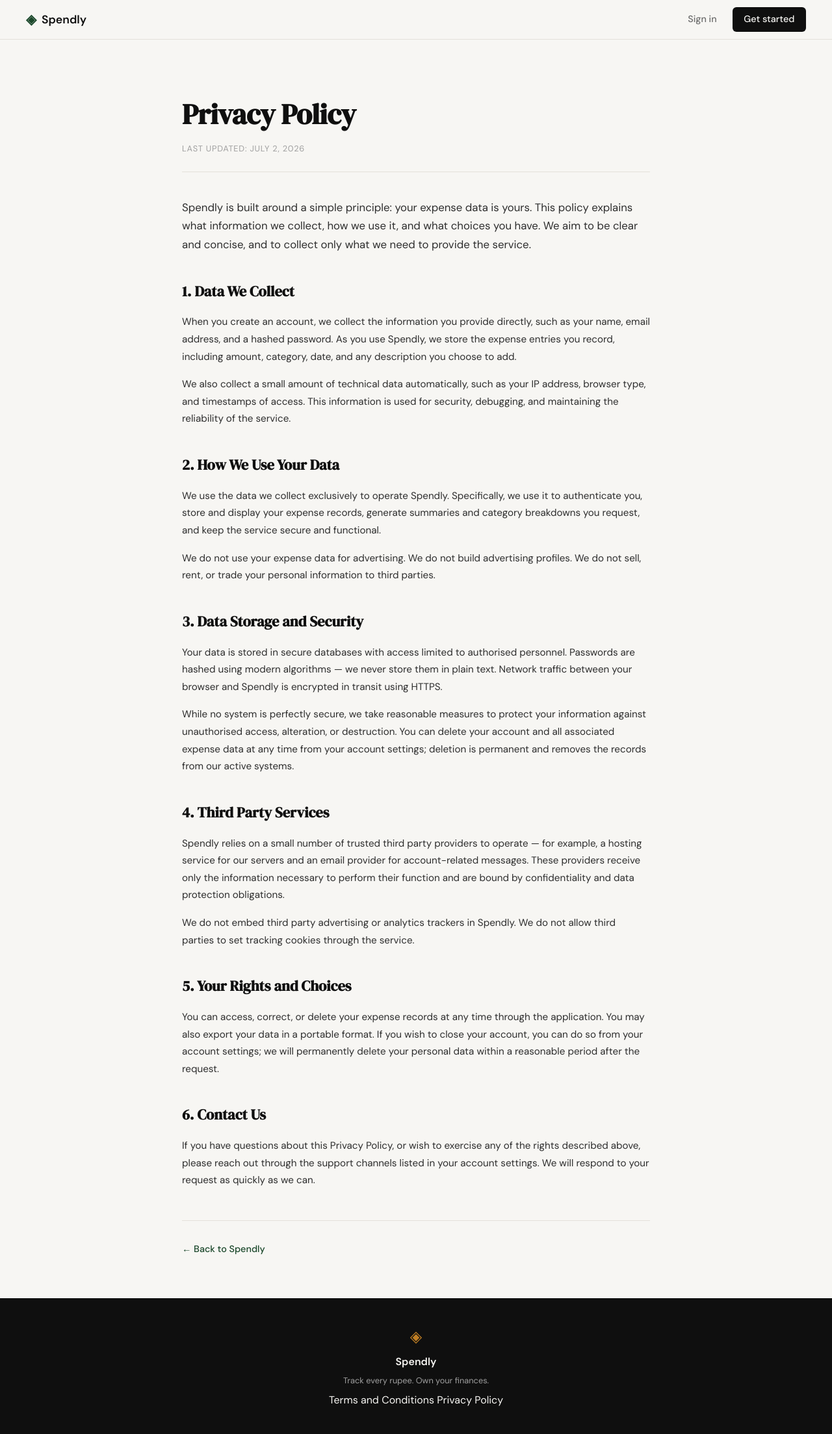
After one commit to BABARALIKHAN098/expense-tracker-app, a Flask app: page /privacy in a window 1280 px wide. The commit adds this page. Shown: the whole page at 65% size. Run offline with Flask 3, Linux system fonts and the light colour scheme.

Commit message:
landing: add privacy policy page and route

```diff
--- a/app.py
+++ b/app.py
@@ -25,6 +25,11 @@ def login():
 @app.route("/terms")
 def terms():
     return render_template("terms.html")
+
+
+@app.route("/privacy")
+def privacy():
+    return render_template("privacy.html")
 
 
 # ------------------------------------------------------------------ #
--- a/templates/base.html
+++ b/templates/base.html
@@ -36,7 +36,7 @@
             <p class="footer-copy">Track every rupee. Own your finances.</p>
             <p>
                 <a href="/terms">Terms and Conditions</a>
-                <a href="#">Privacy Policy</a>
+                <a href="/privacy">Privacy Policy</a>
             </p>
         </div>
     </footer>
--- /dev/null
+++ b/templates/privacy.html
@@ -0,0 +1,103 @@
+{% extends "base.html" %}
+
+{% block title %}Privacy Policy — Spendly{% endblock %}
+
+{% block content %}
+<section class="legal-section">
+    <div class="legal-inner">
+        <h1 class="legal-title">Privacy Policy</h1>
+        <p class="legal-updated">Last updated: July 2, 2026</p>
+
+        <p class="legal-lead">
+            Spendly is built around a simple principle: your expense data is
+            yours. This policy explains what information we collect, how we
+            use it, and what choices you have. We aim to be clear and
+            concise, and to collect only what we need to provide the
+            service.
+        </p>
+
+        <h2 class="legal-heading">1. Data We Collect</h2>
+        <p class="legal-body">
+            When you create an account, we collect the information you
+            provide directly, such as your name, email address, and a
+            hashed password. As you use Spendly, we store the expense
+            entries you record, including amount, category, date, and any
+            description you choose to add.
+        </p>
+        <p class="legal-body">
+            We also collect a small amount of technical data automatically,
+            such as your IP address, browser type, and timestamps of
+            access. This information is used for security, debugging, and
+            maintaining the reliability of the service.
+        </p>
+
+        <h2 class="legal-heading">2. How We Use Your Data</h2>
+        <p class="legal-body">
+            We use the data we collect exclusively to operate Spendly.
+            Specifically, we use it to authenticate you, store and display
+            your expense records, generate summaries and category
+            breakdowns you request, and keep the service secure and
+            functional.
+        </p>
+        <p class="legal-body">
+            We do not use your expense data for advertising. We do not
+            build advertising profiles. We do not sell, rent, or trade
+            your personal information to third parties.
+        </p>
+
+        <h2 class="legal-heading">3. Data Storage and Security</h2>
+        <p class="legal-body">
+            Your data is stored in secure databases with access limited to
+            authorised personnel. Passwords are hashed using modern
+            algorithms — we never store them in plain text. Network traffic
+            between your browser and Spendly is encrypted in transit using
+            HTTPS.
+        </p>
+        <p class="legal-body">
+            While no system is perfectly secure, we take reasonable
+            measures to protect your information against unauthorised
+            access, alteration, or destruction. You can delete your account
+            and all associated expense data at any time from your account
+            settings; deletion is permanent and removes the records from
+            our active systems.
+        </p>
+
+        <h2 class="legal-heading">4. Third Party Services</h2>
+        <p class="legal-body">
+            Spendly relies on a small number of trusted third party
+            providers to operate — for example, a hosting service for our
+            servers and an email provider for account-related messages.
+            These providers receive only the information necessary to
+            perform their function and are bound by confidentiality and
+            data protection obligations.
+        </p>
+        <p class="legal-body">
+            We do not embed third party advertising or analytics trackers
+            in Spendly. We do not allow third parties to set tracking
+            cookies through the service.
+        </p>
+
+        <h2 class="legal-heading">5. Your Rights and Choices</h2>
+        <p class="legal-body">
+            You can access, correct, or delete your expense records at any
+            time through the application. You may also export your data in
+            a portable format. If you wish to close your account, you can
+            do so from your account settings; we will permanently delete
+            your personal data within a reasonable period after the
+            request.
+        </p>
+
+        <h2 class="legal-heading">6. Contact Us</h2>
+        <p class="legal-body">
+            If you have questions about this Privacy Policy, or wish to
+            exercise any of the rights described above, please reach out
+            through the support channels listed in your account settings.
+            We will respond to your request as quickly as we can.
+        </p>
+
+        <p class="legal-back">
+            <a href="{{ url_for('landing') }}">&larr; Back to Spendly</a>
+        </p>
+    </div>
+</section>
+{% endblock %}
```
Also changed, not shown: 2 other files.
